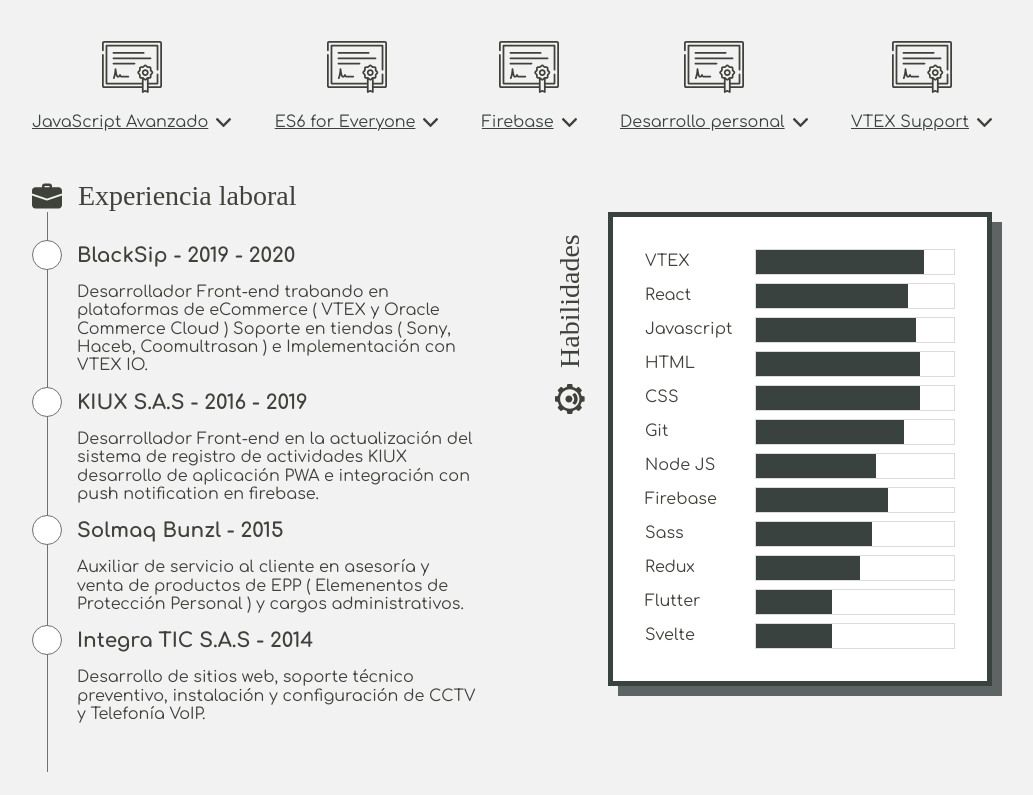
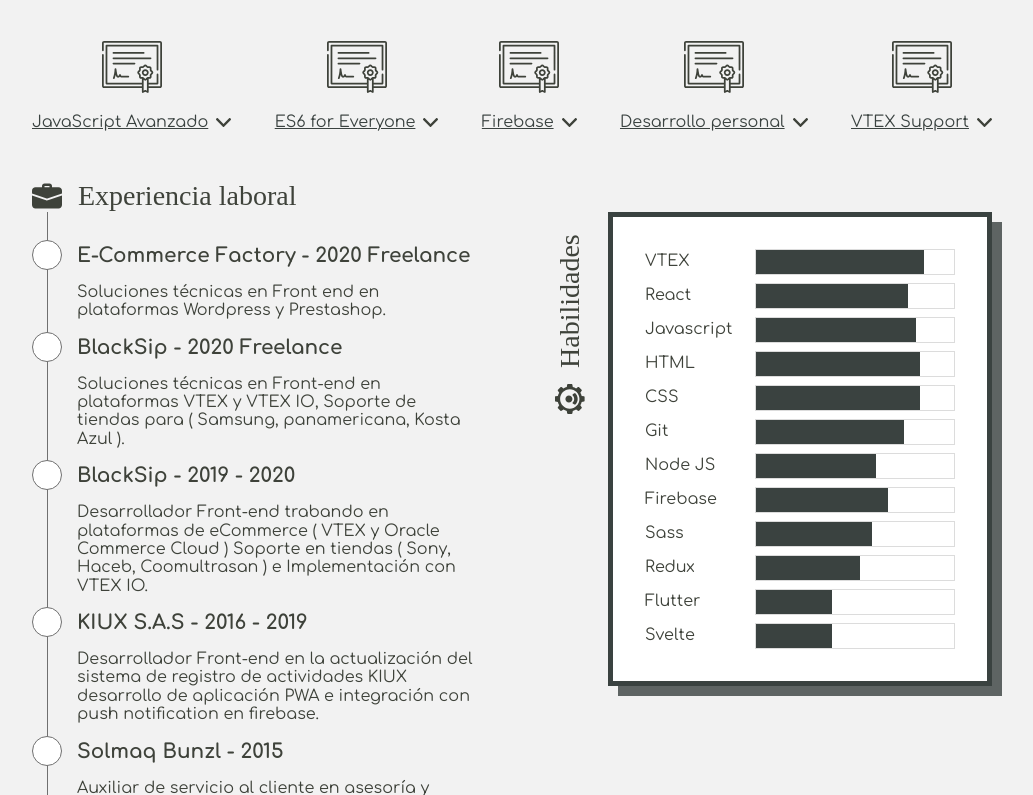
Before and after one commit to JohnAlexanderG/cv-johnalexanderg, a Svelte app: page / in a window 1280 px wide. Shown: the part 508-1303 px from the top of the page, without its empty margins (128-1161 px from the left). Built offline with nearby package versions, Linux system fonts and the light colour scheme; a web font is replaced by a local one.

Commit message:
[Update] work experience - works

```diff
--- a/src/components/WorkExperience.svelte
+++ b/src/components/WorkExperience.svelte
@@ -60,6 +60,14 @@
     </div>
     <div class="content">
         <div>
+            <span class="title">E-Commerce Factory - 2020 Freelance</span>
+            <p class="text">Soluciones técnicas en Front end en plataformas Wordpress y Prestashop.</p>
+        </div>
+        <div>
+            <span class="title">BlackSip - 2020 Freelance</span>
+            <p class="text">Soluciones técnicas en Front-end en plataformas VTEX y VTEX IO, Soporte de tiendas para ( Samsung, panamericana, Kosta Azul ).</p>
+        </div>
+        <div>
             <span class="title">BlackSip - 2019 - 2020</span>
             <p class="text">Desarrollador Front-end trabando en plataformas de eCommerce ( VTEX y Oracle Commerce Cloud ) Soporte en tiendas ( Sony, Haceb, Coomultrasan ) e Implementación con VTEX IO.</p>
         </div>
```
